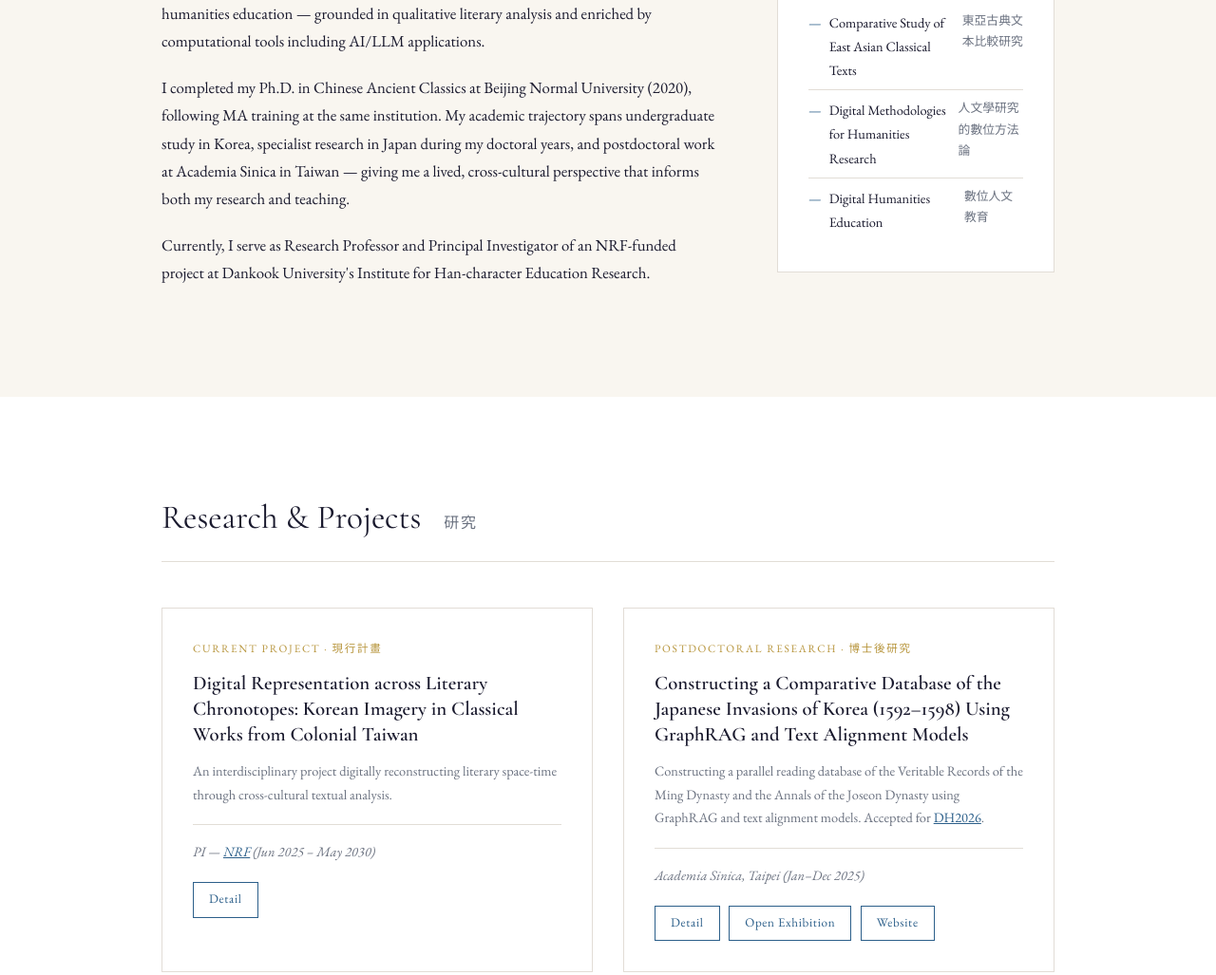
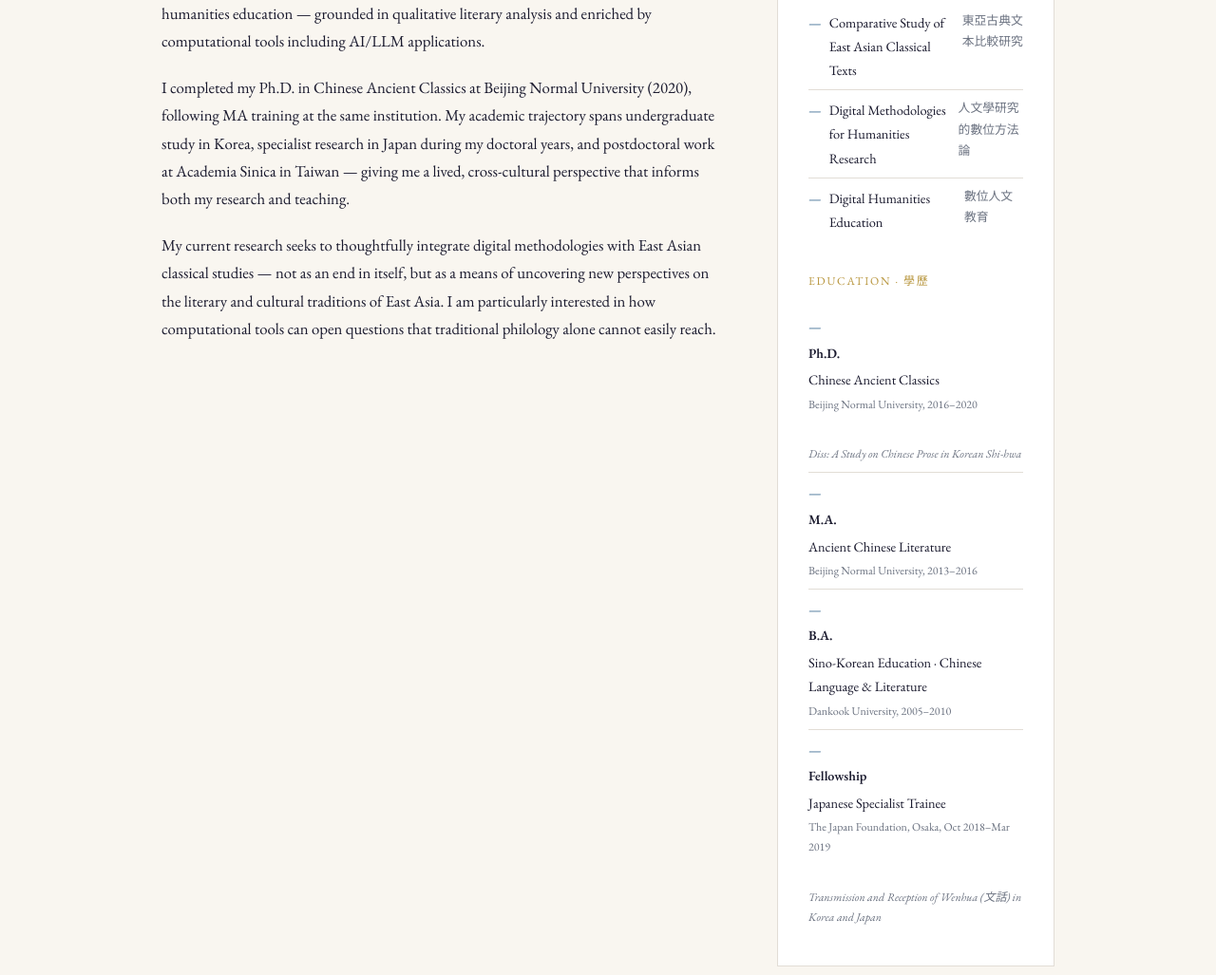
Before and after one commit to Jiyeon-Irenea-Choi/jiyeon-irenea-choi.github.io, a plain HTML site: page index.html in a window 1280 px wide. Shown: the part 1111-2138 px from the top of the page at 95% size. Drawn offline with nearby package versions, Linux system fonts and the light colour scheme.

Commit message:
Update index.html

```diff
--- a/index.html
+++ b/index.html
@@ -4,7 +4,7 @@
 <meta charset="UTF-8">
 <meta name="viewport" content="width=device-width, initial-scale=1.0">
 <title>Jiyeon Choi 崔至延 | Scholar</title>
-<link href="https://fonts.googleapis.com/css2?family=EB+Garamond:ital,wght@0,400;0,600;1,400&family=Noto+Serif+TC:wght@300;400;600&family=Cormorant+Garamond:ital,wght@0,300;0,400;0,600;1,300;1,400&display=swap" rel="stylesheet">
+<link href="https://fonts.googleapis.com/css2?family=EB+Garamond:ital,wght@0,400;0,600;1,400&family=Noto+Serif+TC:wght@300;400;600&family=Cormorant+Garamond:ital,wght@0,300;0,400;0,600;1,300;1,400&family=Josefin+Sans:wght@100;200;300&display=swap" rel="stylesheet">
 <style>
   :root {
     --ink: #1a1a2e;
@@ -104,12 +104,14 @@
   }
 
   .hero-name {
-    font-family: 'Cormorant Garamond', serif;
-    font-size: clamp(2.8rem, 5vw, 4.5rem);
+    font-family: 'Josefin Sans', sans-serif;
+    font-size: clamp(2rem, 4vw, 3.2rem);
     font-weight: 300;
     line-height: 1.1;
     color: var(--ink);
     margin-bottom: 0.3rem;
+    letter-spacing: 0.18em;
+    text-transform: uppercase;
   }
 
   .hero-name-zh {
@@ -563,7 +565,7 @@
     <div class="about-text">
       <p>Scholar of East Asian classical literature and digital humanities, with cross-regional research experience across Korea, China, Japan, and Taiwan. Specializing in comparative textual analysis, digital methodologies for humanities research, and digital humanities education — grounded in qualitative literary analysis and enriched by computational tools including AI/LLM applications.</p>
       <p>I completed my Ph.D. in Chinese Ancient Classics at Beijing Normal University (2020), following MA training at the same institution. My academic trajectory spans undergraduate study in Korea, specialist research in Japan during my doctoral years, and postdoctoral work at Academia Sinica in Taiwan — giving me a lived, cross-cultural perspective that informs both my research and teaching.</p>
-      <p>Currently, I serve as Research Professor and Principal Investigator of an NRF-funded project at Dankook University's Institute for Han-character Education Research.</p>
+      <p>My current research seeks to thoughtfully integrate digital methodologies with East Asian classical studies — not as an end in itself, but as a means of uncovering new perspectives on the literary and cultural traditions of East Asia. I am particularly interested in how computational tools can open questions that traditional philology alone cannot easily reach.</p>
     </div>
     <div class="about-sidebar">
       <span class="sidebar-label">Research Interests · 研究興趣</span>
@@ -571,6 +573,28 @@
         <li>Comparative Study of East Asian Classical Texts<br><small style="color:var(--muted);font-size:0.8rem">東亞古典文本比較研究</small></li>
         <li>Digital Methodologies for Humanities Research<br><small style="color:var(--muted);font-size:0.8rem">人文學研究的數位方法論</small></li>
         <li>Digital Humanities Education<br><small style="color:var(--muted);font-size:0.8rem">數位人文教育</small></li>
+      </ul>
+
+      <span class="sidebar-label" style="margin-top:2rem; display:block;">Education · 學歷</span>
+      <ul class="interest-list">
+        <li style="flex-direction:column; align-items:flex-start; gap:0.2rem;">
+          <strong style="font-size:0.88rem;">Ph.D.</strong> Chinese Ancient Classics<br>
+          <small style="color:var(--muted);">Beijing Normal University, 2016–2020</small><br>
+          <small style="color:var(--muted); font-style:italic;">Diss: A Study on Chinese Prose in Korean Shi-hwa</small>
+        </li>
+        <li style="flex-direction:column; align-items:flex-start; gap:0.2rem;">
+          <strong style="font-size:0.88rem;">M.A.</strong> Ancient Chinese Literature<br>
+          <small style="color:var(--muted);">Beijing Normal University, 2013–2016</small>
+        </li>
+        <li style="flex-direction:column; align-items:flex-start; gap:0.2rem;">
+          <strong style="font-size:0.88rem;">B.A.</strong> Sino-Korean Education · Chinese Language & Literature<br>
+          <small style="color:var(--muted);">Dankook University, 2005–2010</small>
+        </li>
+        <li style="flex-direction:column; align-items:flex-start; gap:0.2rem;">
+          <strong style="font-size:0.88rem;">Fellowship</strong> Japanese Specialist Trainee<br>
+          <small style="color:var(--muted);">The Japan Foundation, Osaka, Oct 2018–Mar 2019</small><br>
+          <small style="color:var(--muted); font-style:italic;">Transmission and Reception of Wenhua (文話) in Korea and Japan</small>
+        </li>
       </ul>
     </div>
   </div>
@@ -817,7 +841,7 @@
           </li>
           <li style="display:grid; grid-template-columns: 110px 1fr auto; gap:1.5rem; padding:1.2rem 0; border-bottom:1px solid var(--border); align-items:start;">
             <span style="font-family:'Cormorant Garamond',serif; font-size:1rem; color:var(--accent); font-weight:600;">Feb 27, 2025</span>
-            <span style="font-size:0.95rem; color:var(--ink);">"The Rediscovered Classic: Chunhyangjeon"</span>
+            <span style="font-size:0.95rem; color:var(--ink);"><a href="https://gitl.ntu.edu.tw/%E3%80%90%E6%BC%94%E8%AC%9B%E5%85%AC%E5%91%8A%E3%80%912025-02-27%E4%B8%AD%E5%A4%AE%E7%A0%94%E7%A9%B6%E9%99%A2%E4%BA%BA%E6%96%87%E7%A4%BE%E6%9C%83%E7%A7%91%E5%AD%B8%E7%A0%94%E7%A9%B6%E4%B8%AD%E5%BF%83/" target="_blank" style="color:var(--ink); text-decoration:underline;">"The Rediscovered Classic: Chunhyangjeon"</a></span>
             <span style="font-size:0.82rem; color:var(--muted); text-align:right;">Graduate Institute of Taiwan Literature,<br>NTU, Taipei</span>
           </li>
           <li style="display:grid; grid-template-columns: 110px 1fr auto; gap:1.5rem; padding:1.2rem 0; border-bottom:1px solid var(--border); align-items:start;">
```
